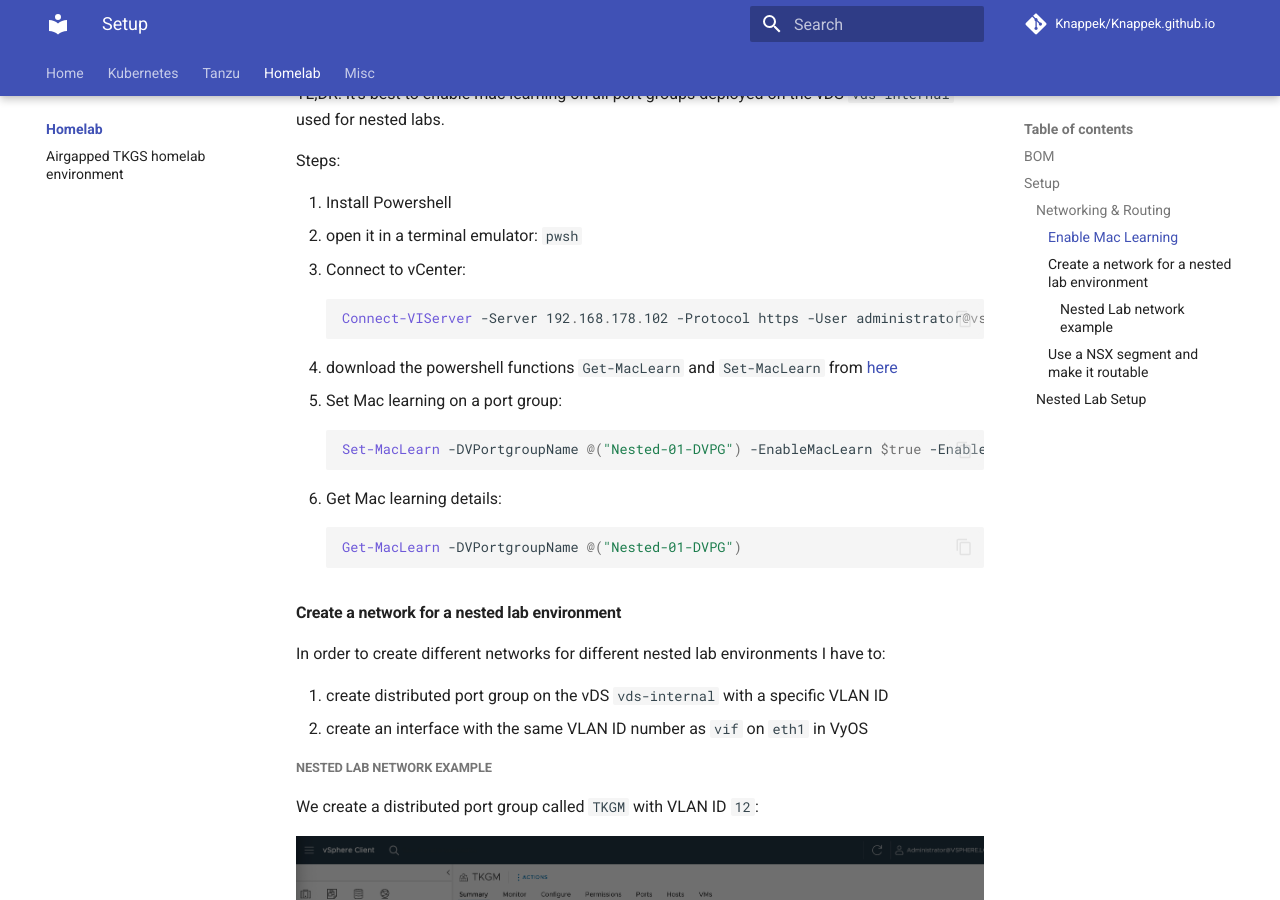
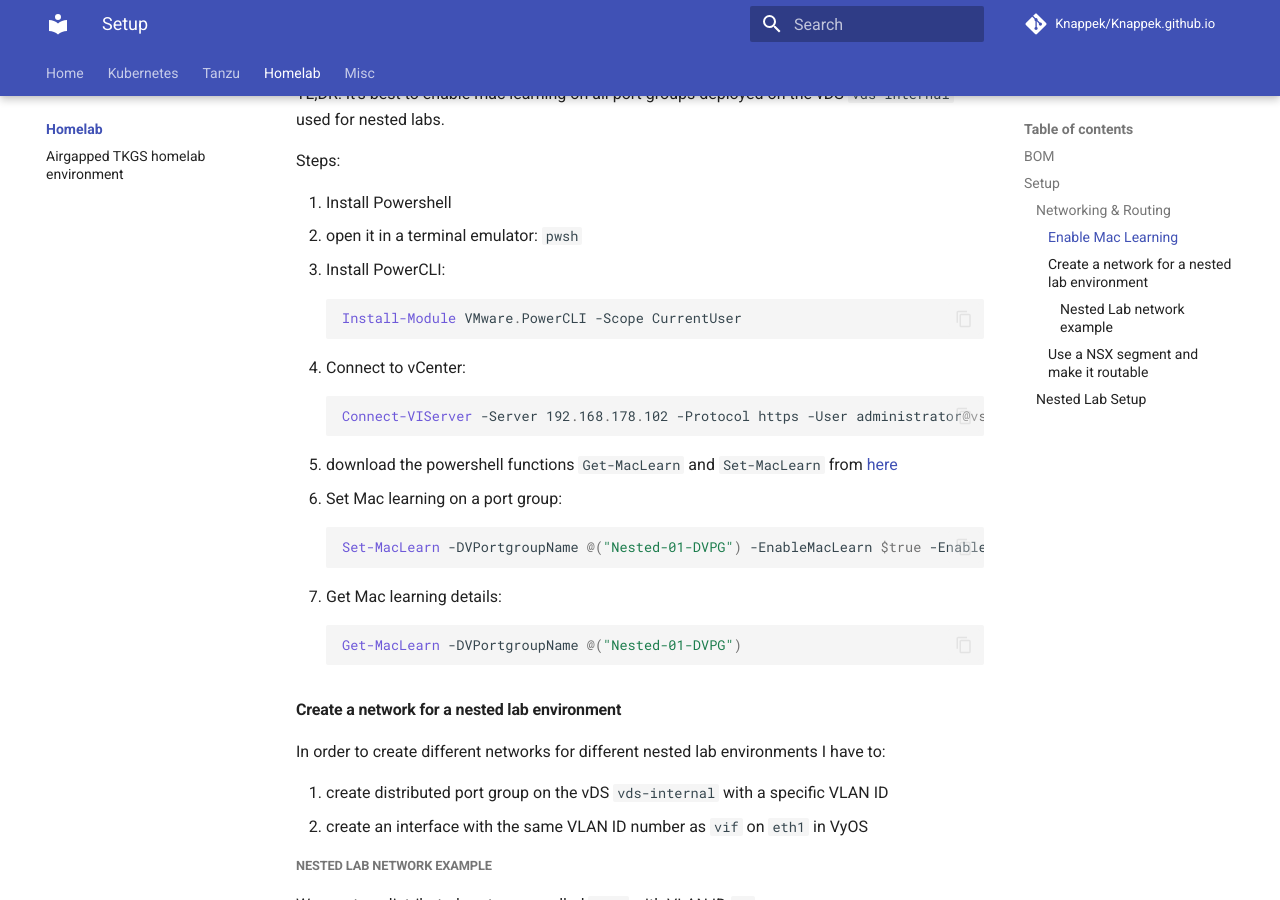
Before and after one commit to Knappek/Knappek.github.io, an MkDocs documentation site: the page built from docs/homelab/index.md, in a window 1280 px wide and 900 px high, scrolled down 3493 px. Built offline with MkDocs 1.6.1 and Material for MkDocs 9.7.7, drawn with Linux system fonts in a browser that asks for light colours; emoji names are drawn with the system emoji font; comment, search, counter and statistics services are not loaded.

Commit message:
document how to install PowerCLI

````diff
--- a/docs/homelab/index.md
+++ b/docs/homelab/index.md
@@ -80,6 +80,12 @@
 
 1. Install Powershell
 1. open it in a terminal emulator: `pwsh`
+1. Install PowerCLI:
+
+    ```powershell
+    Install-Module VMware.PowerCLI -Scope CurrentUser
+    ```
+
 1. Connect to vCenter:
 
     ```powershell
````
